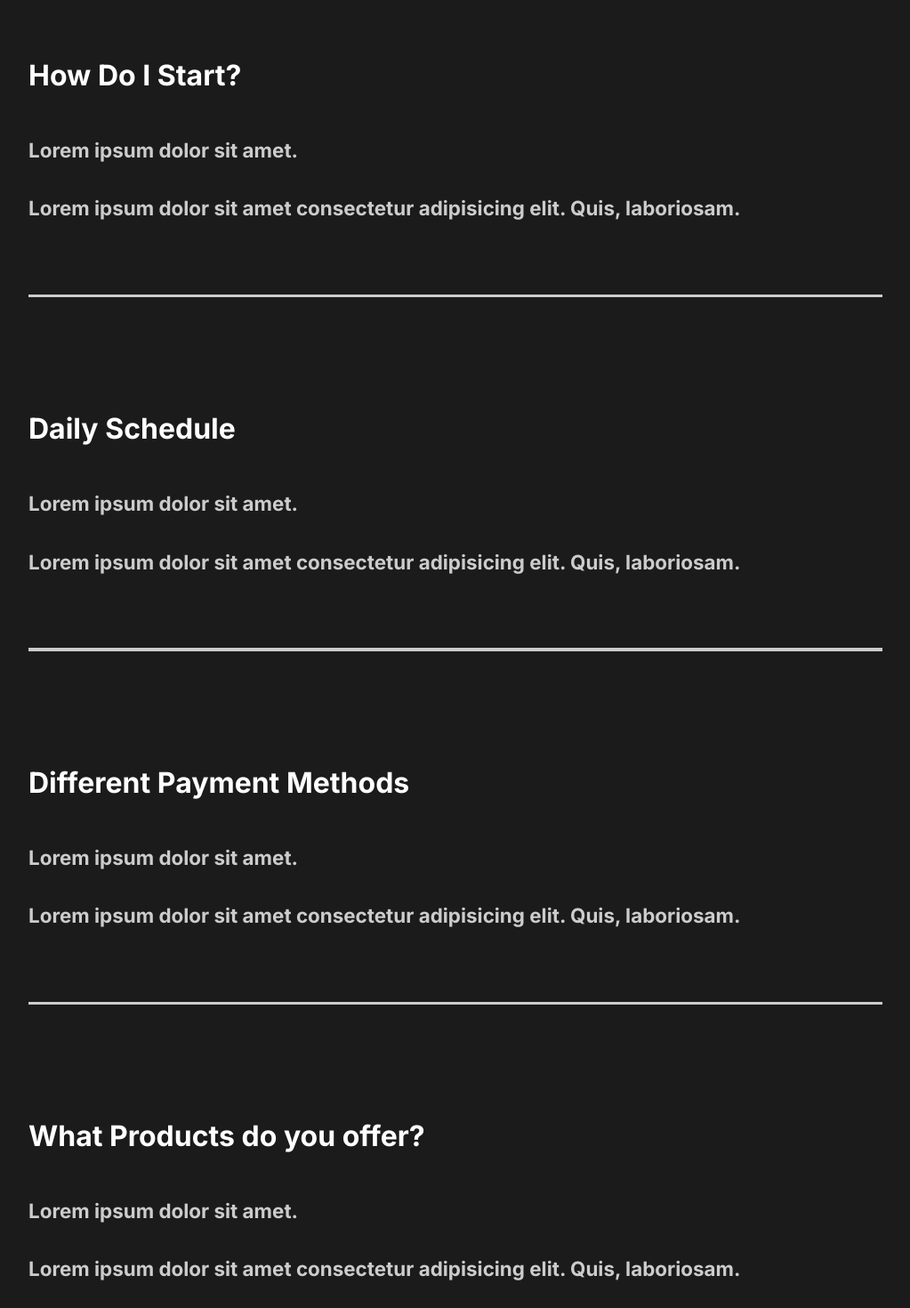
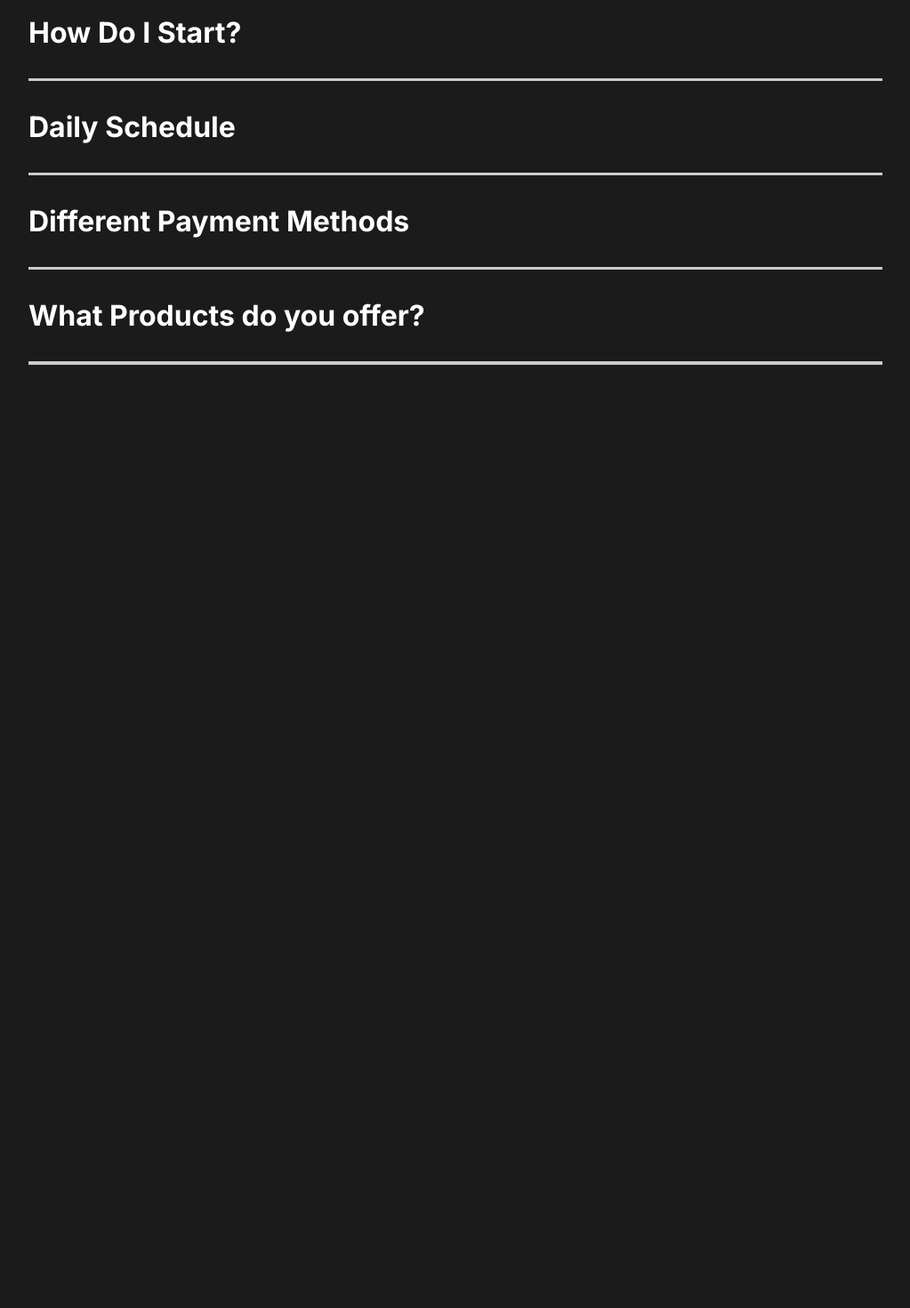
Before and after one commit to marcomondelli/react-website-portfolio, a React (Create React App) app: page / in a window 1280 px wide. Shown: the part 2400-3870 px from the top of the page at 89% size, without its empty margins (128-1151 px from the left). After the commit the page ends 2922 px from the top, so only its background shows below. Built offline with nearby package versions, Linux system fonts and the light colour scheme.

Commit message:
10. Toggle animation

```diff
--- a/src/components/FaqSection.js
+++ b/src/components/FaqSection.js
@@ -1,69 +1,79 @@
 import React from "react";
 import styled from "styled-components";
-import {About} from "../styles";
+import { About } from "../styles";
+import Toggle from "./Toggle";
+import { LayoutGroup } from "framer-motion";
 
 const FaqSection = () => {
-    return(
+  return (
     <Faq>
-            <h2>Any Questions <span>FAQ</span></h2>
-            <div className="question">
-                <h4>How Do I Start?</h4>
+      <h2>
+        Any Questions <span>FAQ</span>
+      </h2>
+      <LayoutGroup>
+        <Toggle title="How Do I Start?">
           <div className="answer">
             <p>Lorem ipsum dolor sit amet.</p>
-                    <p>Lorem ipsum dolor sit amet consectetur adipisicing elit. Quis, laboriosam.</p>
+            <p>
+              Lorem ipsum dolor sit amet consectetur adipisicing elit. Quis,
+              laboriosam.
+            </p>
           </div>
-                <div className="faq-line"></div>
-            </div>
-            <div className="question">
-                <h4>Daily Schedule</h4>
+        </Toggle>
+        <Toggle title="Daily Schedule">
           <div className="answer">
             <p>Lorem ipsum dolor sit amet.</p>
-                    <p>Lorem ipsum dolor sit amet consectetur adipisicing elit. Quis, laboriosam.</p>
+            <p>
+              Lorem ipsum dolor sit amet consectetur adipisicing elit. Quis,
+              laboriosam.
+            </p>
           </div>
-                <div className="faq-line"></div>
-            </div>
-            <div className="question">
-                <h4>Different Payment Methods</h4>
+        </Toggle>
+        <Toggle title="Different Payment Methods">
           <div className="answer">
             <p>Lorem ipsum dolor sit amet.</p>
-                    <p>Lorem ipsum dolor sit amet consectetur adipisicing elit. Quis, laboriosam.</p>
+            <p>
+              Lorem ipsum dolor sit amet consectetur adipisicing elit. Quis,
+              laboriosam.
+            </p>
           </div>
-                <div className="faq-line"></div>
-            </div>
-            <div className="question">
-                <h4>What Products do you offer?</h4>
+        </Toggle>
+        <Toggle title="What Products do you offer?">
           <div className="answer">
             <p>Lorem ipsum dolor sit amet.</p>
-                    <p>Lorem ipsum dolor sit amet consectetur adipisicing elit. Quis, laboriosam.</p>
+            <p>
+              Lorem ipsum dolor sit amet consectetur adipisicing elit. Quis,
+              laboriosam.
+            </p>
           </div>
-                <div className="faq-line"></div>
-            </div>
+        </Toggle>
+      </LayoutGroup>
     </Faq>
-    )
-}
+  );
+};
 
 const Faq = styled(About)`
   display: block;
-span{
+  span {
     display: block;
   }
-h2{
+  h2 {
     padding-bottom: 2rem;
     font-weight: lighter;
   }
-.faq-line{
+  .faq-line {
     background: #cccccc;
     height: 0.2rem;
     margin: 2rem 0rem;
     width: 100%;
   }
-.question{
+  .question {
     padding: 3rem 0rem;
     cursor: pointer;
   }
-.answer{
+  .answer {
     padding: 2rem 0rem;
-    p{
+    p {
       padding: 1rem 0rem;
     }
   }
--- /dev/null
+++ b/src/components/Toggle.js
@@ -0,0 +1,16 @@
+import React, { useState } from "react";
+import { motion } from "framer-motion";
+
+const Toggle = ({ children, title }) => {
+  const [toggle, setToggle] = useState(false);
+
+  return (
+    <motion.div layout onClick={() => setToggle(!toggle)}>
+        <motion.h4 layout>{title}</motion.h4>
+      {toggle ? children : ""}
+      <div className="faq-line"></div>
+    </motion.div>
+  );
+};
+
+export default Toggle;
```
Lines whose indentation alone changed are shown as unchanged.
